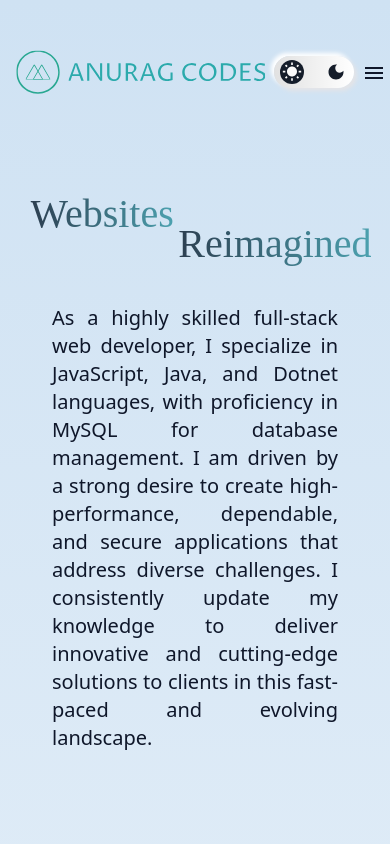
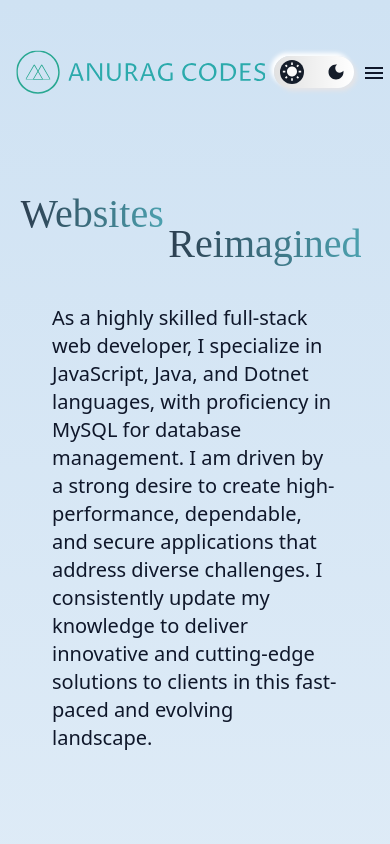
Before and after one commit to Axell93/Portfolio, a React (Vite) app: page / in a window 390 px wide. Shown: the top 844 px of the page. Built offline with nearby package versions, Linux system fonts and the light colour scheme.

Commit message:
Fixed home page header styling

```diff
--- a/src/pages/home.tsx
+++ b/src/pages/home.tsx
@@ -5,7 +5,7 @@ export const Home = () => {
   return (
     <>
       <div>
-        <div className="flex justify-start mt-12">
+        <div className="flex justify-start mt-12 ml-[-10px] sm:ml-0">
           <div className="font-[proximanova] translate-x-[-300%] animate-slide-in-text bg-clip-text text-transparent text-[40px] md:text-[80px] sm:text-[65px] bg-gradient-to-r from-[#2c3e50] to-[#4ca1af]">
             Websites
           </div>
@@ -13,7 +13,7 @@ export const Home = () => {
             Reimagined
           </div>
         </div>
-        <div className="text-[color:var(--foreground)] text-xl md:w-[75%] sm:w-4/6 mx-9 font-sans text-justify sm:text-left">
+        <div className="text-[color:var(--foreground)] text-xl md:w-[75%] sm:w-4/6 mx-9 font-sans text-left">
           <p>
             As a highly skilled full-stack web developer, I specialize in
             JavaScript, Java, and Dotnet languages, with proficiency in MySQL
```
